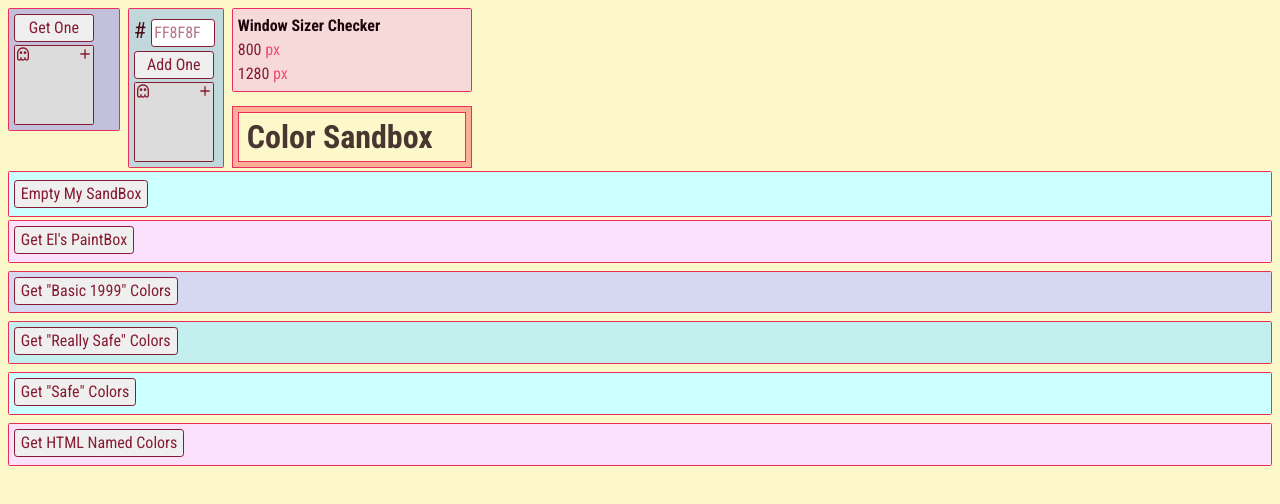
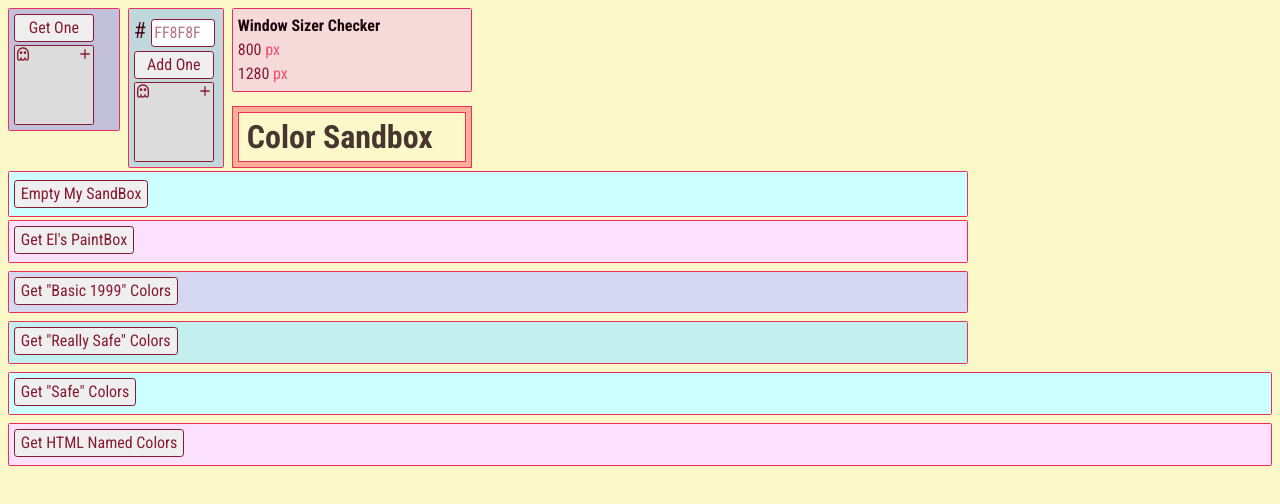
Before and after one commit to ElBrewster/ColorSandbox, a React (Vite) app in the folder ColorSandbox/: page / in a window 1280 px wide. Shown: the top 504 px of the page. Built offline with nearby package versions, Linux system fonts and the light colour scheme.

Commit message:
Add some full screen width changes for the colorblindly addon to view sandbox while its open

```diff
--- a/ColorSandbox/src/components/basicbox/BasicColors1999Box.scss
+++ b/ColorSandbox/src/components/basicbox/BasicColors1999Box.scss
@@ -4,6 +4,7 @@
     background-color: $grayPurpleOrBlue;
     border: $pinkBorder;
     border-radius: $smallBorderRadius;
+    max-width: 60rem;
     padding: .3rem;
 }
 
--- a/ColorSandbox/src/components/htmlColorNames/HTMLColorNames.scss
+++ b/ColorSandbox/src/components/htmlColorNames/HTMLColorNames.scss
@@ -5,6 +5,7 @@
     border: $pinkBorder;
     border-radius: $smallBorderRadius;
     margin-bottom: .2rem;
+    max-width: 90rem;
     padding: .3rem;
 }
 
--- a/ColorSandbox/src/components/paintbox/PaintBox.scss
+++ b/ColorSandbox/src/components/paintbox/PaintBox.scss
@@ -5,7 +5,7 @@
     background-color: $whitePink;
     border: $pinkBorder;
     border-radius: $smallBorderRadius;
-    // margin-bottom: .2rem;
+    max-width: 60rem;
     padding: .3rem;
 }
 
--- a/ColorSandbox/src/components/reallysafebox/ReallySafePaintBox.scss
+++ b/ColorSandbox/src/components/reallysafebox/ReallySafePaintBox.scss
@@ -4,6 +4,7 @@
     background-color: $turqoiseLight;
     border: $pinkBorder;
     border-radius: $smallBorderRadius;
+    max-width: 60rem;
     padding: .3rem;
 
 }
--- a/ColorSandbox/src/components/safebox/SafeBox.scss
+++ b/ColorSandbox/src/components/safebox/SafeBox.scss
@@ -4,6 +4,7 @@
     background-color: $carefreeBlue;
     border: $pinkBorder;
     border-radius: $smallBorderRadius;
+    max-width: 90rem;
     padding: .3rem;
 }
 
--- a/ColorSandbox/src/components/sandbox/SandBox.scss
+++ b/ColorSandbox/src/components/sandbox/SandBox.scss
@@ -10,6 +10,7 @@
     border: $pinkBorder;
     border-radius: $smallBorderRadius;
     margin: .2rem 0;
+    max-width: 60rem;
     padding: .3rem;
 }
 
```
